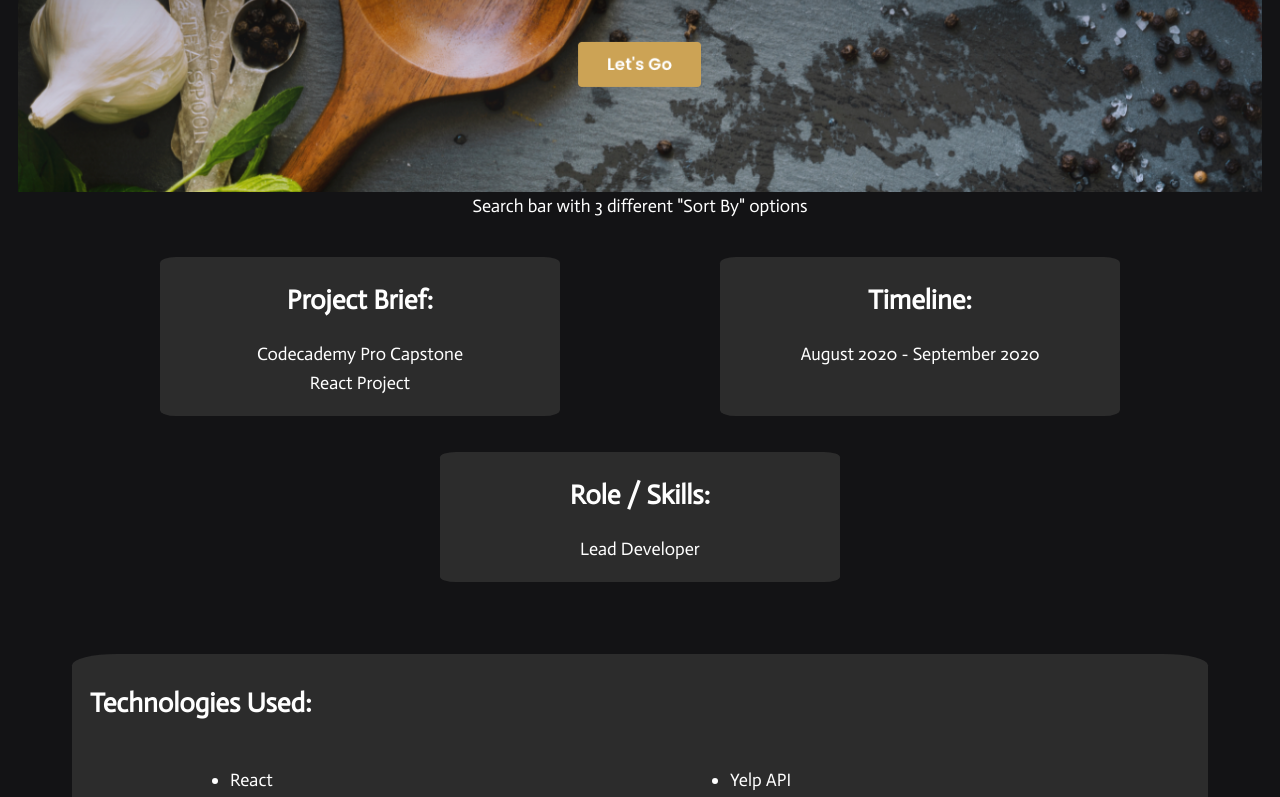
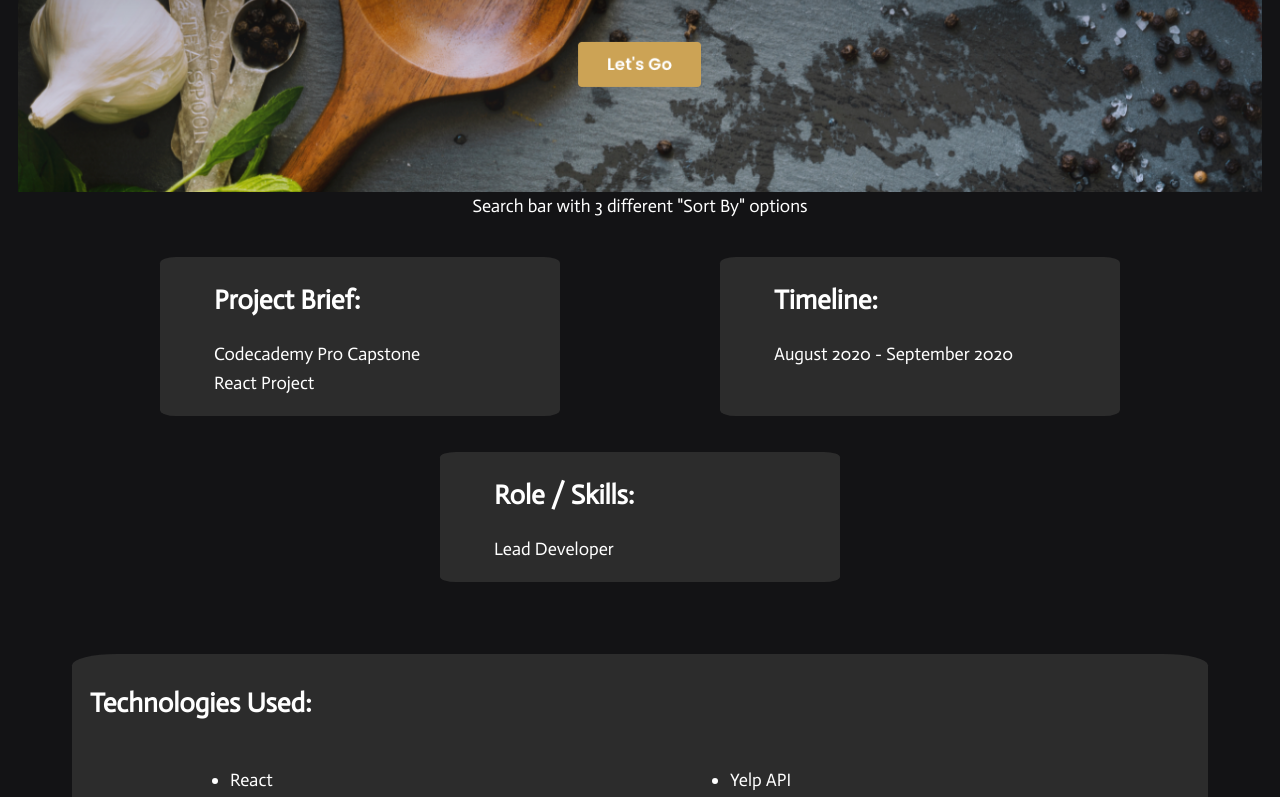
Before and after one commit to stanjdev/sj-portfolio, a Next.js app: page /projects/kelp in a window 1280 px wide. Shown: the part 611-1408 px from the top of the page. Built offline with nearby package versions, Linux system fonts and the light colour scheme.

Commit message:
case study infos

```diff
--- a/styles/global.css
+++ b/styles/global.css
@@ -118,7 +118,7 @@ img {
 .projectInfo {
   display: flex;
   justify-content: space-evenly;
-  text-align: center;
+  /* text-align: center; */
   flex-wrap: wrap;
   /* border: yellow solid 1px; */
 }
@@ -129,6 +129,7 @@ img {
 
 .projectInfo div {
   /* border: dodgerblue solid 1px; */
+  /* flex-basis: 30%; */
   width: 400px;
   margin: 1em;
   padding: 0 3em;
```
